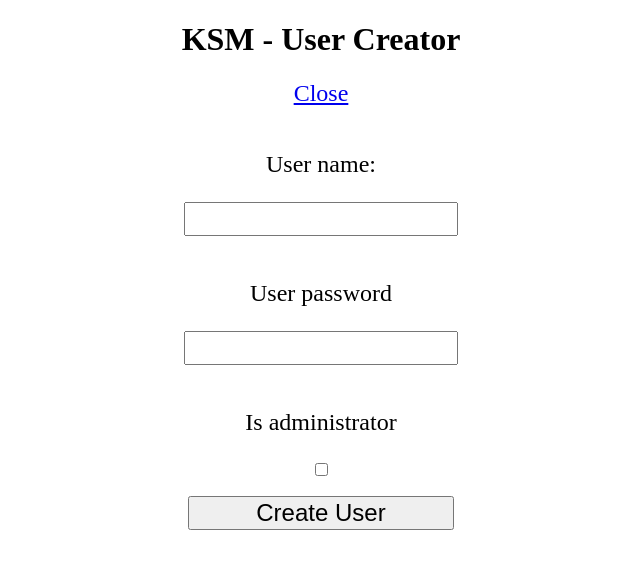
After one commit to Swanchick/ksm-panel, a Flask app: page /user/create/ in a window 1280 px wide. The commit adds this page. Shown: the top 569 px of the page, without its empty margins (319-959 px from the left). Run offline with Flask 3, Linux system fonts and the light colour scheme; the visitor is signed in with stand-in values (Sample User, id 1); parts of the project's set-up code (start-up, migrations or seed data) failed here and were passed over.

Commit message:
Added user creation

```diff
--- a/main.py
+++ b/main.py
@@ -256,6 +256,26 @@ def instance_file(instance_id: int, file_name: str):
         instance_id=instance_id
     )
 
+@app.route("/user/create/", methods=["GET", "POST"])
+def user_create():
+    if "user_key" not in session:
+        return redirect("/")
+
+    user_key = session["user_key"]
+    if request.method == "POST":
+        form = request.form
+        username = form["username"]
+        password = form["password"]
+        is_admin = (form["is_admin"] == "on") if "is_admin" in form else False
+
+        if username != "" and password != "":
+            response = panel.connector.create_user(user_key, username, password, is_admin)
+            if response["status"] == 200:
+                return redirect("/")
+
+    return render_template("user.html")
 
 if __name__ == "__main__":
-    panel.start(app)
+    app.run(debug=True)
+
+    # panel.start(app)
--- a/templates/index.html
+++ b/templates/index.html
@@ -4,7 +4,7 @@
 {% block instances %}Main{% endblock %}
 
 {% block header %}
-    <a href="#">Create User</a>
+    <a href="/user/create/">Create User</a>
     <a href="/instance/create/">Create Instance</a>
 {% endblock %}
 
--- /dev/null
+++ b/templates/user.html
@@ -0,0 +1,27 @@
+{% extends "base.html" %}
+
+{% block stylesheets %}
+    <link rel= "stylesheet" type="text/css" href="{{ url_for('static', filename='css/instance_editor.css') }}">
+{% endblock %}
+
+{% block instances %}User Creator{% endblock %}
+{% block title %}User Creator{% endblock %}
+
+{% block header %}
+    <a href="/">Close</a>
+{% endblock %}
+
+{% block main %}
+    <form method="post">
+        <label class="instance_editor">
+            <p>User name:</p>
+            <input type="text" name="username">
+            <p>User password</p>
+            <input type="password" name="password">
+            <p>Is administrator</p>
+            <input type="checkbox" name="is_admin">
+
+            <input type="submit" value="Create User">
+        </label>
+    </form>
+{% endblock %}
```
Also changed, not shown: engine/engine_connector.py (+16 -0 lines).
